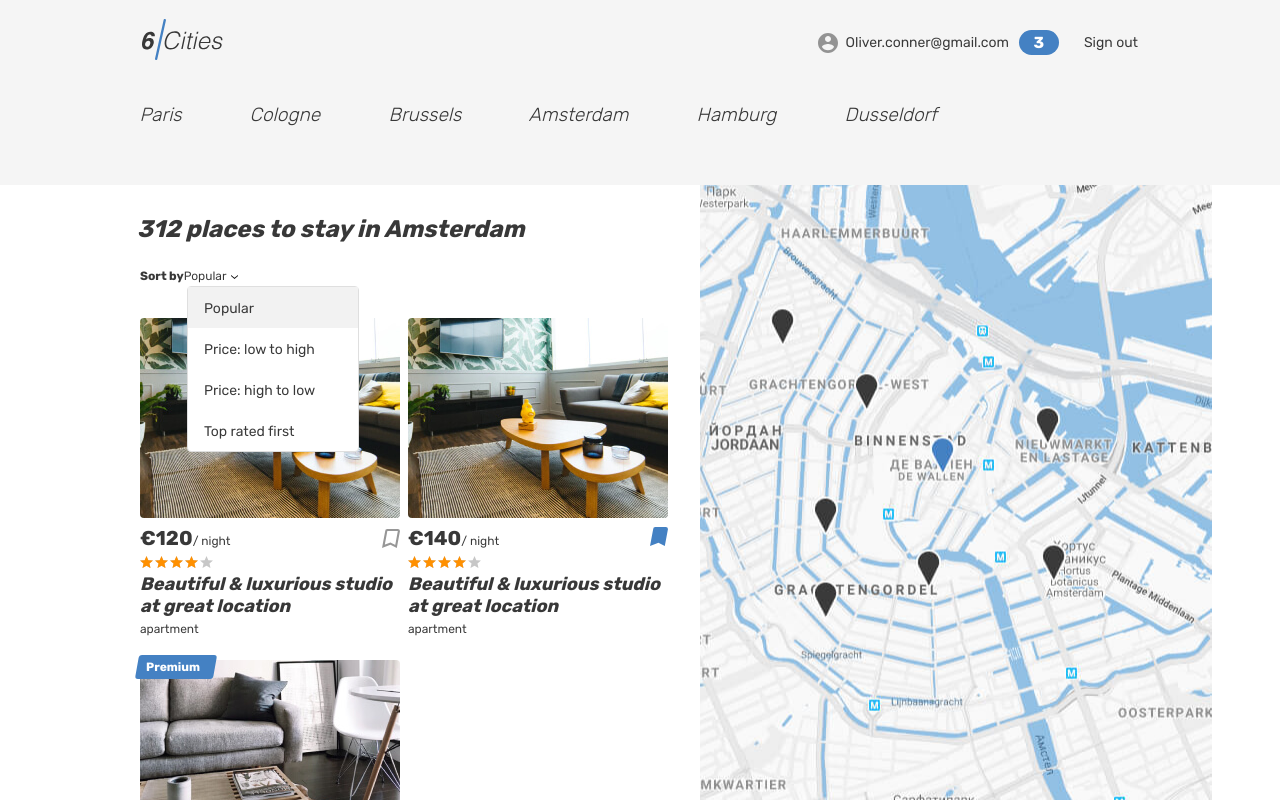
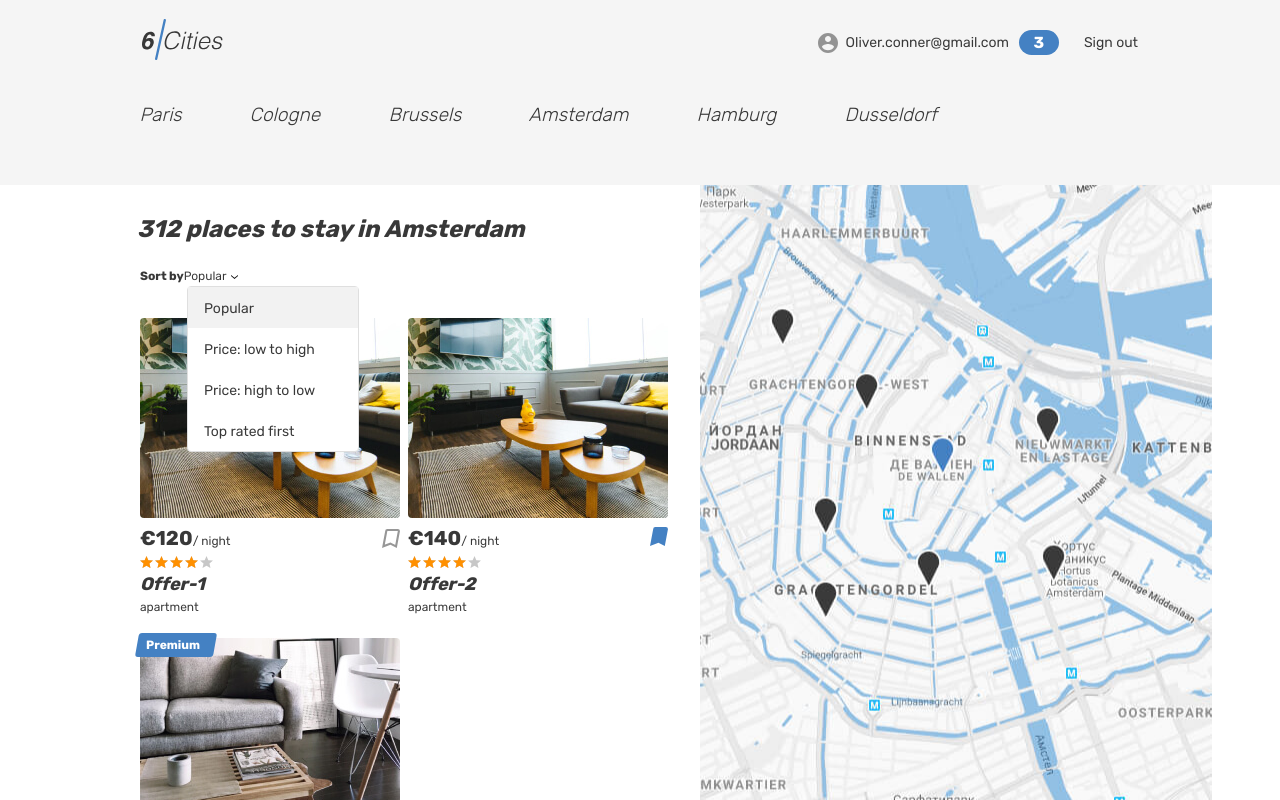
Before and after one commit to vanzo16-github/2415655-six-cities-15, a React (Vite) app: page / in a window 1280 px wide. Built offline with nearby package versions, Linux system fonts and the light colour scheme.

Commit message:
add useParams and optimized mocks

```diff
--- a/src/components/offer-container/offer-container.tsx
+++ b/src/components/offer-container/offer-container.tsx
@@ -6,18 +6,25 @@ import OfferRating from '../offer-rating/offer-rating';
 import OfferReview from '../offer-review/offer-review';
 import OfferTitle from '../offer-title/offer-title';
 
-function OfferContainer(): JSX.Element {
+type OfferContainerProps = {
+  title: string;
+  isPremium: boolean;
+  maxAdults: number;
+  type: string;
+  bedrooms: number;
+  features: string[];
+}
+
+function OfferContainer({title, isPremium, maxAdults, type, bedrooms, features}: OfferContainerProps): JSX.Element {
   return (
     <div className="offer__container container">
       <div className="offer__wrapper">
-        <div className="offer__mark">
-          <span>Premium</span>
-        </div>
-        <OfferTitle/>
+        {isPremium && <div className="offer__mark"><span>Premium</span></div>}
+        <OfferTitle title={title}/>
         <OfferRating/>
-        <OfferFeatures/>
+        <OfferFeatures maxAdults={maxAdults} type={type} bedrooms={bedrooms}/>
         <OfferPrice/>
-        <OfferInside/>
+        <OfferInside features={features}/>
         <OfferHost/>
         <OfferReview isAuth/>
       </div>
--- a/src/components/offer-feature-item/offer-feature-item.tsx
+++ /dev/null
@@ -1,14 +0,0 @@
-type OfferFeatureProps = {
-  title: string;
-  type: string;
-}
-
-function OfferFeatureItem({ title, type }: OfferFeatureProps): JSX.Element {
-  return (
-    <li className={type}>
-      {title}
-    </li>
-  );
-}
-
-export default OfferFeatureItem;
--- a/src/components/offer-features/offer-features.tsx
+++ b/src/components/offer-features/offer-features.tsx
@@ -1,16 +1,15 @@
-import { featuresOffer } from '../../mocks/mocks';
-import OfferFeature from '../offer-feature-item/offer-feature-item';
+type OfferFeaturesProps = {
+  maxAdults: number;
+  type: string;
+  bedrooms: number;
+}
 
-function OfferFeatures(): JSX.Element {
+function OfferFeatures({ maxAdults, type, bedrooms }: OfferFeaturesProps): JSX.Element {
   return (
     <ul className="offer__features">
-      {featuresOffer.map((feature) =>(
-        <OfferFeature
-          key={feature.title}
-          title={feature.title}
-          type={feature.type}
-        />
-      ))}
+      <li className="offer__feature offer__feature--entire">{type}</li>
+      <li className="offer__feature offer__feature--bedrooms">{bedrooms} Bedrooms</li>
+      <li className="offer__feature offer__feature--adults">Max {maxAdults} adults</li>
     </ul>
   );
 }
--- a/src/components/offer-gallery/offer-gallery.tsx
+++ b/src/components/offer-gallery/offer-gallery.tsx
@@ -1,16 +1,14 @@
-import { imageOffer } from '../../mocks/mocks';
 import OfferPhoto from '../offer-photo/offer-photo';
 
-function OfferGallery(): JSX.Element {
+type OfferGalleryProps = {
+  images: string[];
+}
+
+function OfferGallery({ images }: OfferGalleryProps): JSX.Element {
   return (
     <div className="offer__gallery-container container">
       <div className="offer__gallery">
-        {imageOffer.map((photo) =>(
-          <OfferPhoto
-            key={photo.previewImage}
-            image={photo.previewImage}
-          />
-        ))}
+        {images.map((image) => <OfferPhoto image={image} key={image} />)}
       </div>
     </div>
   );
--- a/src/components/offer-insides/offer-insides.tsx
+++ b/src/components/offer-insides/offer-insides.tsx
@@ -1,15 +1,18 @@
-import { insideOffer } from '../../mocks/mocks';
 import OfferInsideItem from '../offer-inside-item/offer-inside-item';
 
-function OfferInside(): JSX.Element {
+type OfferInsideProps = {
+  features: string[];
+}
+
+function OfferInside({ features }: OfferInsideProps): JSX.Element {
   return (
     <div className="offer__inside">
       <h2 className="offer__inside-title">What&apos;s inside</h2>
       <ul className="offer__inside-list">
-        {insideOffer.map((inside) =>(
+        {features.map((inside) =>(
           <OfferInsideItem
-            key={inside.title}
-            title={inside.title}
+            key={inside}
+            title={inside}
           />
         ))}
       </ul>
--- a/src/components/offer-title/offer-title.tsx
+++ b/src/components/offer-title/offer-title.tsx
@@ -1,6 +1,10 @@
 import { Helmet } from 'react-helmet-async';
 
-function OfferTitle(): JSX.Element {
+type OfferTitleProps = {
+  title: string;
+}
+
+function OfferTitle({title}: OfferTitleProps): JSX.Element {
   return (
     <div className="offer__name-wrapper">
       <Helmet>
@@ -9,7 +13,7 @@ function OfferTitle(): JSX.Element {
         </title>
       </Helmet>
       <h1 className="offer__name">
-                  Beautiful &amp; luxurious studio at great location
+        {title}
       </h1>
       <button className="offer__bookmark-button button" type="button">
         <svg className="offer__bookmark-icon" width="31" height="33">
--- a/src/mocks/mocks.ts
+++ b/src/mocks/mocks.ts
@@ -3,7 +3,7 @@ import { TCard } from './types';
 export const cards: TCard[] = [
   {
     id: '6af6f711-c28d-4121-82cd-e0b462a27f00',
-    title: 'Beautiful & luxurious studio at great location',
+    title: 'Offer-1',
     type: 'apartment',
     previewImage: 'img/apartment-02.jpg',
     price: 120,
@@ -26,7 +26,7 @@ export const cards: TCard[] = [
     description: 'A quiet cozy and picturesque that hides behind a a river by the unique lightness of Amsterdam.',
     bedrooms: 3,
     goods: [
-      'Heating'
+      'Kitchen', 'Dishwasher', 'Cable TV', 'Fridge'
     ],
     host: {
       name: 'Oliver Conner',
@@ -34,13 +34,13 @@ export const cards: TCard[] = [
       isPro: false
     },
     images: [
-      'img/apartment-01.jpg'
+      'img/apartment-01.jpg', 'img/apartment-01.jpg', 'img/apartment-01.jpg'
     ],
     maxAdults: 4
   },
   {
     id: '2',
-    title: 'Beautiful & luxurious studio at great location',
+    title: 'Offer-2',
     type: 'apartment',
     previewImage: 'img/apartment-02.jpg',
     price: 140,
@@ -63,7 +63,7 @@ export const cards: TCard[] = [
     description: 'A quiet cozy and picturesque that hides behind a a river by the unique lightness of Amsterdam.',
     bedrooms: 3,
     goods: [
-      'Heating'
+      'Kitchen', 'Dishwasher', 'Cable TV', 'Fridge'
     ],
     host: {
       name: 'Oliver Conner',
@@ -71,13 +71,13 @@ export const cards: TCard[] = [
       isPro: false
     },
     images: [
-      'img/apartment-01.jpg'
+      'img/apartment-01.jpg', 'img/apartment-01.jpg', 'img/apartment-01.jpg'
     ],
     maxAdults: 4
   },
   {
     id: '3',
-    title: 'Beautiful & luxurious studio at great location',
+    title: 'Offer-3',
     type: 'apartment',
     previewImage: 'img/apartment-01.jpg',
     price: 100,
@@ -100,7 +100,7 @@ export const cards: TCard[] = [
     description: 'A quiet cozy and picturesque that hides behind a a river by the unique lightness of Amsterdam.',
     bedrooms: 3,
     goods: [
-      'Heating'
+      'Wi-Fi', 'Washing machine', 'Towels', 'Heating', 'Coffee machine', 'Baby seat', 'Kitchen', 'Dishwasher', 'Cable TV', 'Fridge'
     ],
     host: {
       name: 'Oliver Conner',
@@ -108,73 +108,8 @@ export const cards: TCard[] = [
       isPro: false
     },
     images: [
-      'img/apartment-01.jpg'
+      'img/apartment-01.jpg', 'img/apartment-01.jpg', 'img/apartment-01.jpg'
     ],
     maxAdults: 4
   },
 ];
-
-export const imageOffer = [
-  {
-    previewImage: 'img/apartment-01.jpg'
-  },
-  {
-    previewImage: 'img/room.jpg'
-  },
-  {
-    previewImage: 'img/apartment-02.jpg'
-  },
-  {
-    previewImage: 'img/apartment-01.jpg'
-  },
-  {
-    previewImage: 'img/room.jpg'
-  },
-  {
-    previewImage: 'img/apartment-02.jpg'
-  }
-];
-
-export const featuresOffer = [
-  {
-    title: 'Apartment',
-    type: 'offer__feature offer__feature--entire'
-  },
-  {
-    title: '3 Bedrooms',
-    type: 'offer__feature offer__feature--bedrooms'
-  },
-  {
-    title: 'Max 4 adults',
-    type: 'offer__feature offer__feature--adults'
-  }
-];
-export const insideOffer = [
-  {
-    title: 'Wi-Fi',
-  },
-  {
-    title: 'Wi-Fi',
-  },
-  {
-    title: 'Wi-Fi',
-  },
-  {
-    title: 'Wi-Fi',
-  },
-  {
-    title: 'Wi-Fi',
-  },
-  {
-    title: 'Wi-Fi',
-  },
-  {
-    title: 'Wi-Fi',
-  },
-  {
-    title: 'Wi-Fi',
-  },
-  {
-    title: 'Wi-Fi',
-  }
-];
--- a/src/pages/offer-screen/offer-screen.tsx
+++ b/src/pages/offer-screen/offer-screen.tsx
@@ -4,26 +4,37 @@ import OfferGallery from '../../components/offer-gallery/offer-gallery';
 import NearPlaces from '../../components/near-places/near-places';
 import OfferMap from '../../components/offer-map/offer-map';
 import { TCard } from '../../mocks/types';
+import { useParams } from 'react-router-dom';
+import NotFoundScreen from '../not-found-screen/not-found-screen';
 
 type OfferScreenProps = {
   cards: TCard[];
 }
 
 function OfferScreen({cards}: OfferScreenProps): JSX.Element {
+  const { id } = useParams();
+  const offerParams = cards.find((item) => item.id === id);
+
+  if (typeof offerParams === 'undefined') {
+    return <NotFoundScreen />;
+  }
+
+  const {images, title, isPremium, maxAdults, type, bedrooms, goods} = offerParams;
+
   return (
     <div className="page">
       <Header/>
 
       <main className="page__main page__main--offer">
         <section className="offer">
-          <OfferGallery/>
-          <OfferContainer/>
+          <OfferGallery images={images}/>
+          <OfferContainer title={title} isPremium={isPremium} maxAdults={maxAdults} type={type} bedrooms={bedrooms} features={goods}/>
           <OfferMap/>
 
         </section>
         <div className="container">
           <section className="near-places places">
-            <h2 className="near-places__title">Other places in the neighbourhood</h2>
+            <h2 className="near-places__title">Other places in the neighborhood</h2>
             <NearPlaces cards={cards}/>
           </section>
         </div>
```
